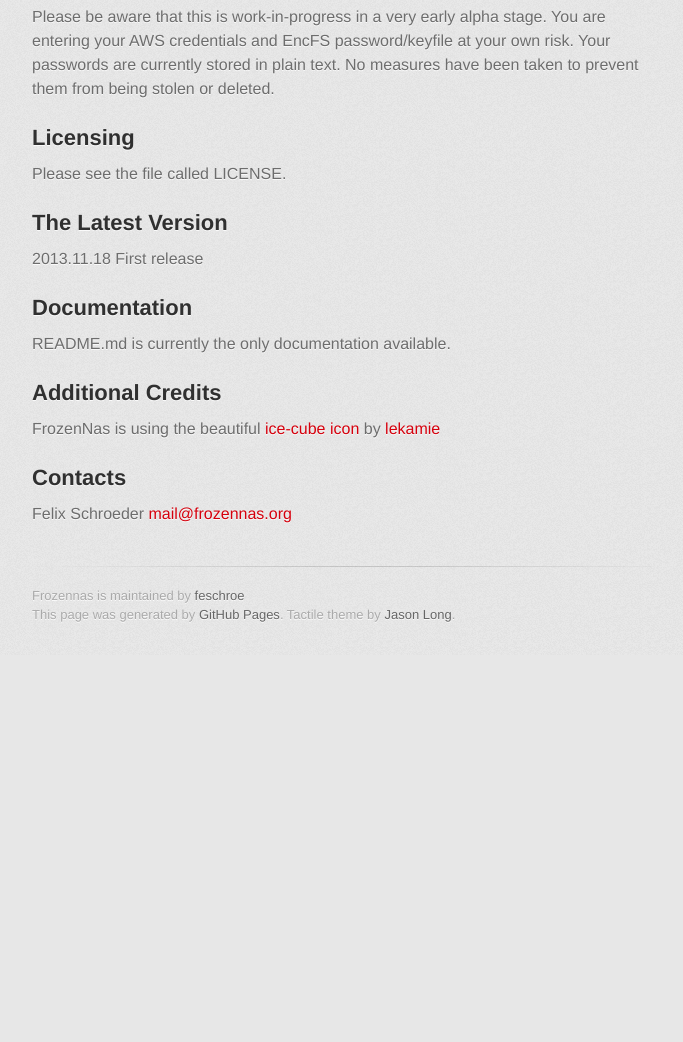
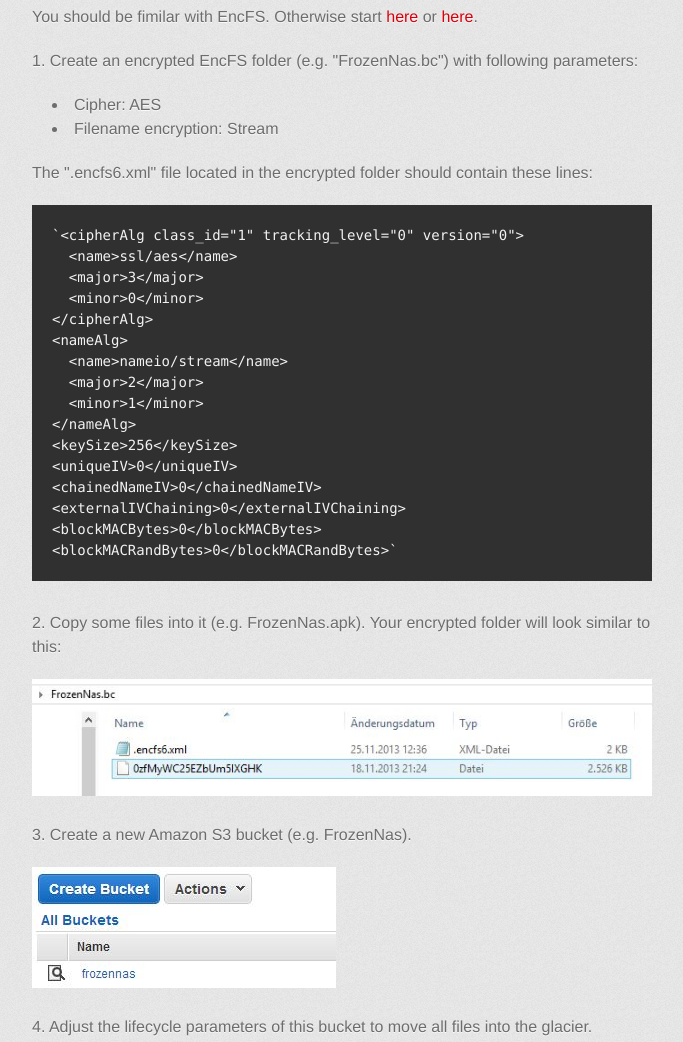
Before and after one commit to feschroe/FrozenNas, a plain HTML site: page index.html in a window 1280 px wide. Shown: the part 2469-3511 px from the top of the page, without its empty margins (298-981 px from the left). Before the commit the page ends 3124 px from the top, so only its background shows below. Drawn offline with Linux system fonts and the light colour scheme; a web font is replaced by a local one.

Commit message:
Create gh-pages branch via GitHub

```diff
--- a/index.html
+++ b/index.html
@@ -113,6 +113,70 @@ aFileDialog source code has to be present as "is Library" project, cause it is r
 <li>EncFS Volume File - Choose the xml file, which was used to encrypt your data (usually ".encfs6.xml")</li>
 <li>Days Of Availability After Restore - Remember: For every day a file is restored from the glacier an additional copy is created in S3. This copy apply for the usual S3 charges.</li>
 </ol><h2>
+<a name="encfs--glacier--frozennas-step-by-step-guide" class="anchor" href="#encfs--glacier--frozennas-step-by-step-guide"><span class="octicon octicon-link"></span></a>EncFS &amp; Glacier &amp; FrozenNas Step-By-Step Guide</h2>
+
+<p>You should be fimilar with EncFS. Otherwise start <a href="http://en.wikipedia.org/wiki/EncFS">here</a> or <a href="http://www.arg0.net/encfs">here</a>.</p>
+
+<p>1. Create an encrypted EncFS folder (e.g. "FrozenNas.bc") with following parameters:</p>
+
+<ul>
+<li>Cipher: AES</li>
+<li>Filename encryption: Stream</li>
+</ul><p>The ".encfs6.xml" file located in the encrypted folder should contain these lines:</p>
+
+<pre><code>`&lt;cipherAlg class_id="1" tracking_level="0" version="0"&gt;
+  &lt;name&gt;ssl/aes&lt;/name&gt;
+  &lt;major&gt;3&lt;/major&gt;
+  &lt;minor&gt;0&lt;/minor&gt;
+&lt;/cipherAlg&gt;
+&lt;nameAlg&gt;
+  &lt;name&gt;nameio/stream&lt;/name&gt;
+  &lt;major&gt;2&lt;/major&gt;
+  &lt;minor&gt;1&lt;/minor&gt;
+&lt;/nameAlg&gt;
+&lt;keySize&gt;256&lt;/keySize&gt;
+&lt;uniqueIV&gt;0&lt;/uniqueIV&gt;
+&lt;chainedNameIV&gt;0&lt;/chainedNameIV&gt;
+&lt;externalIVChaining&gt;0&lt;/externalIVChaining&gt;
+&lt;blockMACBytes&gt;0&lt;/blockMACBytes&gt;
+&lt;blockMACRandBytes&gt;0&lt;/blockMACRandBytes&gt;`
+</code></pre>
+
+<p>2. Copy some files into it (e.g. FrozenNas.apk). Your encrypted folder will look similar to this:</p>
+
+<p><img src="https://github.com/feschroe/FrozenNas/raw/gh-pages/images/Folder_example.JPG" alt="Encrypted EncFS folder" title="Encrypted EncFS folder"></p>
+
+<p>3. Create a new Amazon S3 bucket (e.g. FrozenNas).</p>
+
+<p><img src="https://github.com/feschroe/FrozenNas/raw/gh-pages/images/S3_bucket.JPG" alt="Create new bucket" title="Create new bucket"></p>
+
+<p>4. Adjust the lifecycle parameters of this bucket to move all files into the glacier.</p>
+
+<p><img src="https://github.com/feschroe/FrozenNas/raw/gh-pages/images/S3_lifetime.JPG" alt="Adjust Lifecycle" title="Adjust Lifecycle"></p>
+
+<p>5. Move your encrypted folder (including files) into the S3 bucket. It is NOT necessary to include the EncFS XML here (e.g. ".encfs6.xml").
+This increases security of your encrypted data, cause the decryption key will be stored seperately!</p>
+
+<p><img src="https://github.com/feschroe/FrozenNas/raw/gh-pages/images/S3_folder.JPG" alt="Uploaded EncFS folder" title="Uploaded EncFS folder"></p>
+
+<p>6. Copy the ".encfs6.xml" file to your phone.</p>
+
+<p>7. Install FrozenNas on your phone. </p>
+
+<ul>
+<li>S3 Access Key - Your access S3 key, can be found/generated using <a href="http://aws.amazon.com/console/">AWS console</a> </li>
+<li>S3 Secret Key - Your secret S3 key, can be found/generated using <a href="http://aws.amazon.com/console/">AWS console</a>
+</li>
+<li>S3 Bucket - here: "frozennas"</li>
+<li>Encrypted Root Folder - "FrozenNas.bc/"</li>
+<li>EncFS password - Your secret EncFS password</li>
+<li>EncFS Volume File - Choose the xml file, which was copied in the previous step.</li>
+<li>Days Of Availability After Restore - Remember: For every day a file is restored from the glacier an additional copy is created in S3. This copy apply for the usual S3 charges.</li>
+</ul><p>8. Enjoy decrypted file names on your phone. Short "click" on a file will ask to restore/download the file. Long "click" on a file will show the encrypted filename.</p>
+
+<p><img src="https://raw.github.com/feschroe/FrozenNas/gh-pages/images/frozennas_app.JPG" alt="FrozenNas App" title="FrozenNas App"></p>
+
+<h2>
 <a name="privacy-security-warning" class="anchor" href="#privacy-security-warning"><span class="octicon octicon-link"></span></a>Privacy Security Warning</h2>
 
 <p>Please be aware that this is work-in-progress in a very early alpha stage. You are entering your AWS credentials
```
Also changed, not shown: params.json (+1 -1 lines).
